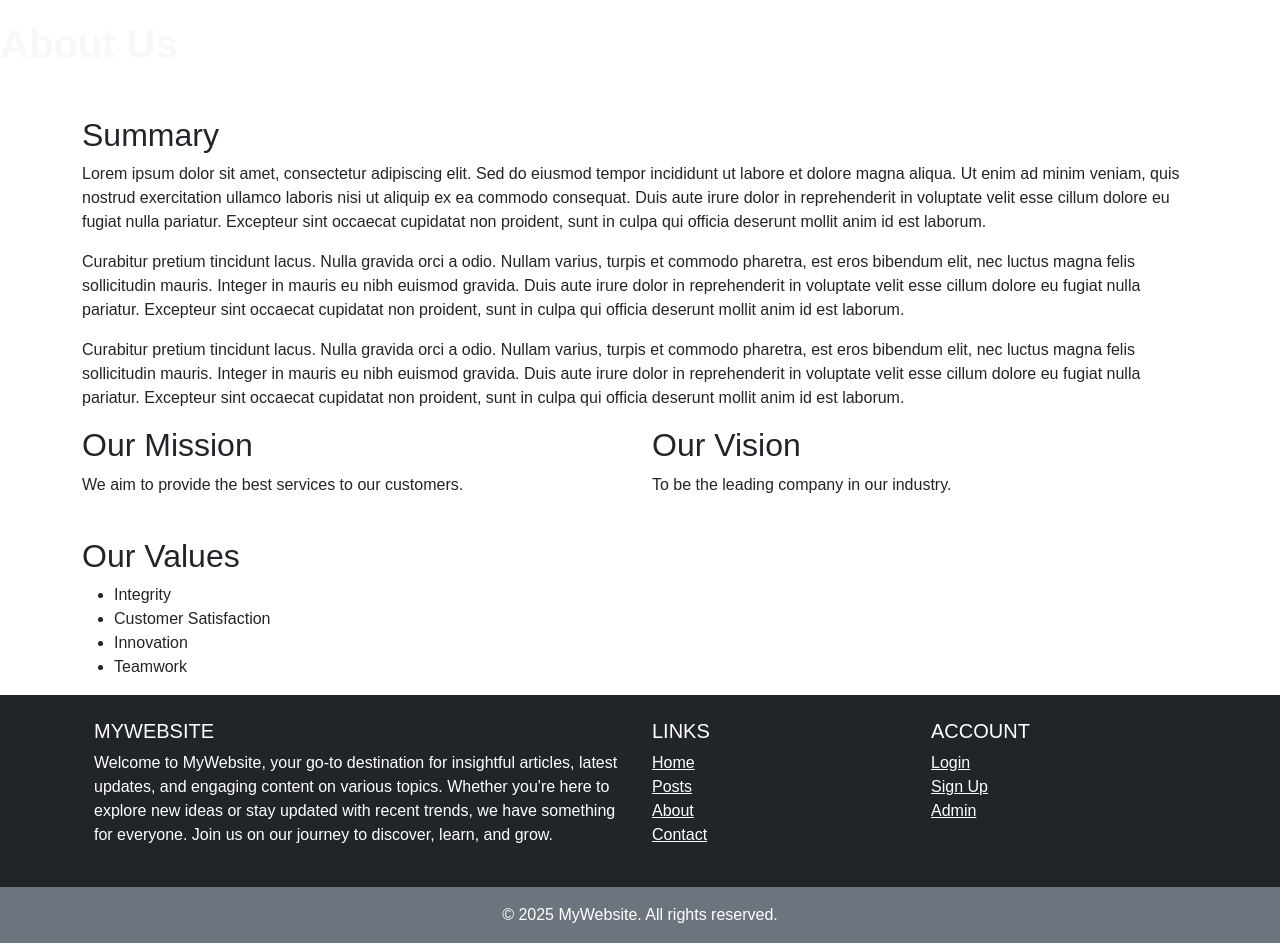
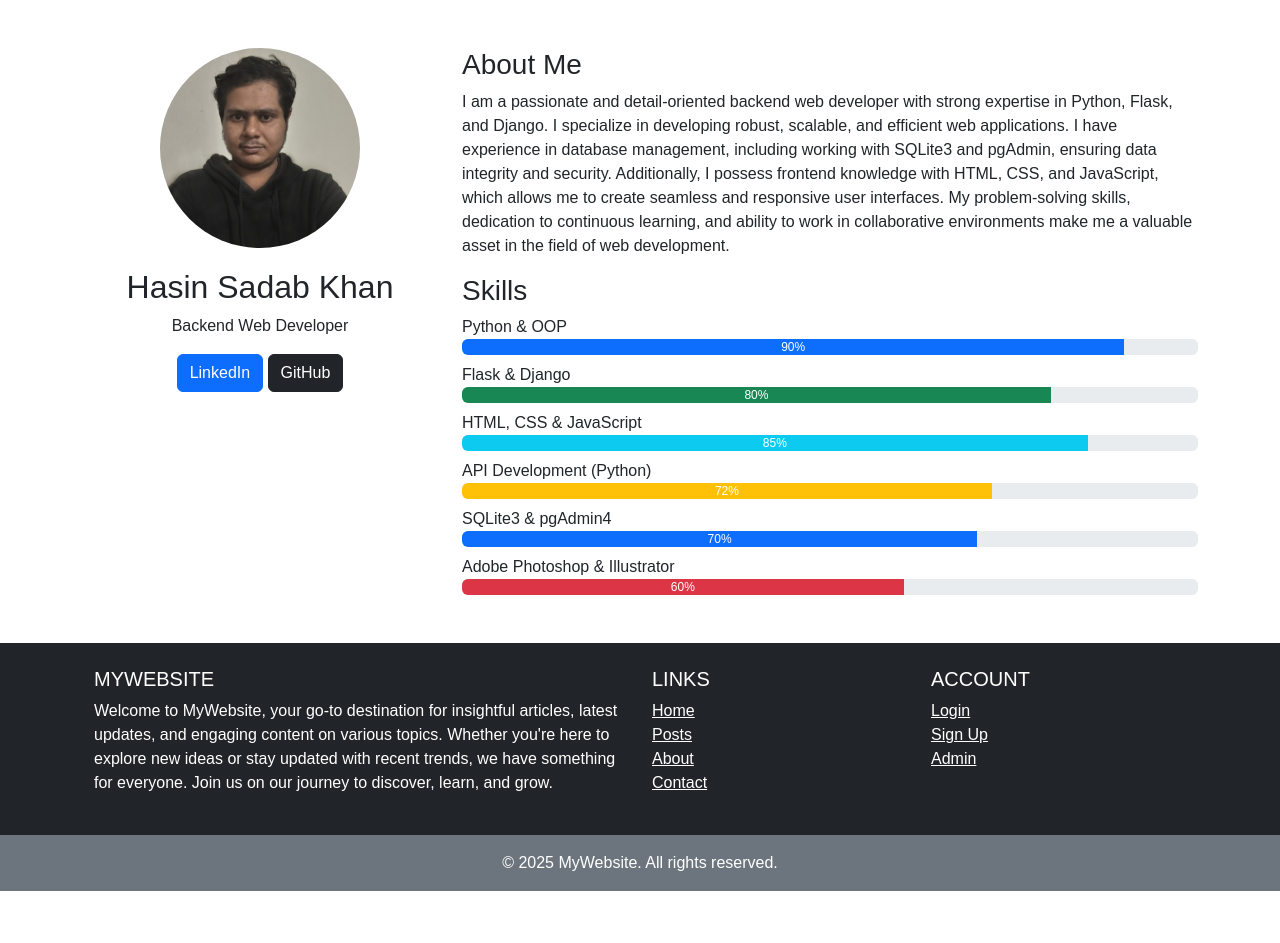
Before and after one commit to ArkoKhan/My_Django_Website, a Django app: page /about/ in a window 1280 px wide. Shown: the part 56-999 px from the top of the page. After the commit the page ends 947 px from the top, so only its background shows below. Run offline with Django 5.2, Linux system fonts and the light colour scheme; a user stored in the database is signed in; some libraries are stand-ins or nearby versions.

Commit message:
about me page

```diff
--- a/authentication/views.py
+++ b/authentication/views.py
@@ -92,7 +92,7 @@ def logout_user(request):
     logout(request)
     return redirect('login')
 
-@login_required(login_url='login')
+
 def about(request):
     return render(request, 'about.html')
 
--- a/open_ai_app/forms.py
+++ b/open_ai_app/forms.py
@@ -1,4 +1,8 @@
 from django import forms
 
 class InputForm(forms.Form):
-    prompt = forms.CharField(label='Prompt', max_length=1500)
+    prompt = forms.CharField(
+        label='Prompt',
+        max_length=1500,
+        widget=forms.TextInput(attrs={ "class": "form-control" })
+    )
--- a/static/style.css
+++ b/static/style.css
@@ -6,10 +6,13 @@
 h1{
     font-size: 2.5rem;
     font-weight: bold;
-    color: #f8f8f8;
+
     padding-top: 20px;
 }
 
+.index_h1 {
+    color: #f8f8f8;
+}
 
 
 
@@ -53,7 +56,7 @@ height: 100%;
     background-position: center;
     background-size: cover;
     background-repeat: no-repeat;
-    height: 1000px;
+    height: 900px;
 }
 
 .output_p {
@@ -64,3 +67,11 @@ height: 100%;
     padding: 10px 15px;
 
 }
+
+.profile-img {
+    width: 200px;
+    height: 200px;
+    object-fit: cover;
+    border-radius: 50%;
+    margin-bottom: 20px;
+}
--- a/templates/about.html
+++ b/templates/about.html
@@ -1,41 +1,66 @@
 {% extends 'base.html' %}
 
 {% block title %}
-About
+About - Hasin Sadab Khan
 {% endblock %}
 
 {% block content %}
-<h1>About Us</h1>
-<div class="container mt-5">
-    <div class="row mt-4">
-        <div class="col-md-12">
-            <h2>Summary</h2>
-            <p>Lorem ipsum dolor sit amet, consectetur adipiscing elit. Sed do eiusmod tempor incididunt ut labore et dolore magna aliqua. Ut enim ad minim veniam, quis nostrud exercitation ullamco laboris nisi ut aliquip ex ea commodo consequat. Duis aute irure dolor in reprehenderit in voluptate velit esse cillum dolore eu fugiat nulla pariatur. Excepteur sint occaecat cupidatat non proident, sunt in culpa qui officia deserunt mollit anim id est laborum.</p>
-            <p>Curabitur pretium tincidunt lacus. Nulla gravida orci a odio. Nullam varius, turpis et commodo pharetra, est eros bibendum elit, nec luctus magna felis sollicitudin mauris. Integer in mauris eu nibh euismod gravida. Duis aute irure dolor in reprehenderit in voluptate velit esse cillum dolore eu fugiat nulla pariatur. Excepteur sint occaecat cupidatat non proident, sunt in culpa qui officia deserunt mollit anim id est laborum.</p>
-            <p>Curabitur pretium tincidunt lacus. Nulla gravida orci a odio. Nullam varius, turpis et commodo pharetra, est eros bibendum elit, nec luctus magna felis sollicitudin mauris. Integer in mauris eu nibh euismod gravida. Duis aute irure dolor in reprehenderit in voluptate velit esse cillum dolore eu fugiat nulla pariatur. Excepteur sint occaecat cupidatat non proident, sunt in culpa qui officia deserunt mollit anim id est laborum.</p>
+<div class="container my-5">
+    <div class="row">
+        <div class="col-md-4 text-center">
+            {% load static %}
+            <img src="{% static 'img/my_pic.jpg' %}" alt="Hasin Sadab Khan" class="profile-img">
+            <h2>Hasin Sadab Khan</h2>
+            <p>Backend Web Developer</p>
+            <a href="https://www.linkedin.com/in/hasin-sadab-khan-445445149/" class="btn btn-primary" target="_blank">
+                <i class="fab fa-linkedin"></i> LinkedIn
+            </a>
+            <a href="https://github.com/ArkoKhan" class="btn btn-dark" target="_blank">
+                <i class="fab fa-github"></i> GitHub
+            </a>
+        </div>
+        <div class="col-md-8">
+            <h3>About Me</h3>
+            <p>I am a passionate and detail-oriented backend web developer with strong expertise in Python, Flask, and Django. I specialize in developing robust, scalable, and efficient web applications. I have experience in database management, including working with SQLite3 and pgAdmin, ensuring data integrity and security. Additionally, I possess frontend knowledge with HTML, CSS, and JavaScript, which allows me to create seamless and responsive user interfaces. My problem-solving skills, dedication to continuous learning, and ability to work in collaborative environments make me a valuable asset in the field of web development.</p>
+
+            <h3>Skills</h3>
+            <div class="mt-2">
+                <label>Python & OOP</label>
+                <div class="progress">
+                    <div class="progress-bar" role="progressbar" style="width: 90%;" aria-valuenow="90" aria-valuemin="0" aria-valuemax="100">90%</div>
+                </div>
+            </div>
+            <div class="mt-2">
+                <label>Flask & Django</label>
+                <div class="progress">
+                    <div class="progress-bar bg-success" role="progressbar" style="width: 80%;" aria-valuenow="80" aria-valuemin="0" aria-valuemax="100">80%</div>
+                </div>
+            </div>
+            <div class="mt-2">
+                <label>HTML, CSS & JavaScript</label>
+                <div class="progress">
+                    <div class="progress-bar bg-info" role="progressbar" style="width: 85%;" aria-valuenow="85" aria-valuemin="0" aria-valuemax="100">85%</div>
+                </div>
+            </div>
+            <div class="mt-2">
+                <label>API Development (Python)</label>
+                <div class="progress">
+                    <div class="progress-bar bg-warning" role="progressbar" style="width: 72%;" aria-valuenow="72" aria-valuemin="0" aria-valuemax="100">72%</div>
+                </div>
+            </div>
+            <div class="mt-2">
+                <label>SQLite3 & pgAdmin4</label>
+                <div class="progress">
+                    <div class="progress-bar bg-primary" role="progressbar" style="width: 70%;" aria-valuenow="70" aria-valuemin="0" aria-valuemax="100">70%</div>
+                </div>
+            </div>
+            <div class="mt-2">
+                <label>Adobe Photoshop & Illustrator</label>
+                <div class="progress">
+                    <div class="progress-bar bg-danger" role="progressbar" style="width: 60%;" aria-valuenow="60" aria-valuemin="0" aria-valuemax="100">60%</div>
+                </div>
+            </div>
         </div>
     </div>
-    <div class="row">
-        <div class="col-md-6">
-            <h2>Our Mission</h2>
-            <p>We aim to provide the best services to our customers.</p>
-        </div>
-        <div class="col-md-6">
-            <h2>Our Vision</h2>
-            <p>To be the leading company in our industry.</p>
-        </div>
-    </div>
-    <div class="row mt-4">
-        <div class="col-md-12">
-            <h2>Our Values</h2>
-            <ul>
-                <li>Integrity</li>
-                <li>Customer Satisfaction</li>
-                <li>Innovation</li>
-                <li>Teamwork</li>
-            </ul>
-        </div>
-    </div>
-
 </div>
 {% endblock %}
--- a/templates/index.html
+++ b/templates/index.html
@@ -8,9 +8,7 @@
 <header class="banner-header" style="background-image: url('{% static 'img/banner.jpg' %}');">
 
     <div class="container text-center">
-        <h1 class="display-4">Welcome to the Home Page!</h1>
+        <h1 class="display-4 index_h1">Welcome to My World!</h1>
     </div>
 </header>
-
-<h1>Welcome to the Home Page!</h1>
 {% endblock %}
--- a/templates/navigation.html
+++ b/templates/navigation.html
@@ -28,7 +28,7 @@
                     <a class="nav-link btn btn-danger text-white" href="{% url 'logout' %}">Log Out</a>
                 </li>
                 {%else%}
-                <li class="nav-item me-2">
+                <li class="nav-item me-3">
                     <a class="nav-link btn btn-primary text-white" href="{% url 'login' %}">Login</a>
                 </li>
                 <li class="nav-item">
```
Also changed, not shown: db.sqlite3, open_ai_app/deepai.py (added), static/img/my_pic.JPG (added).
